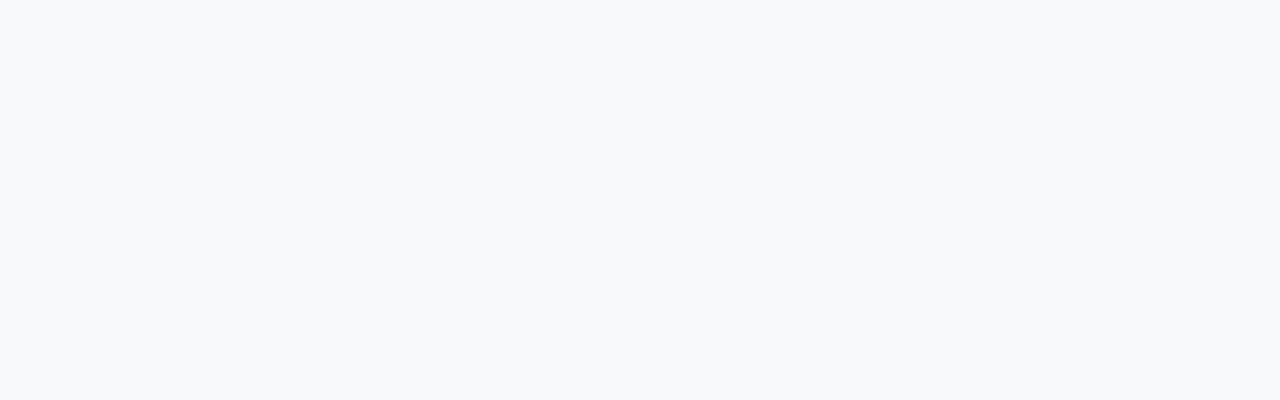
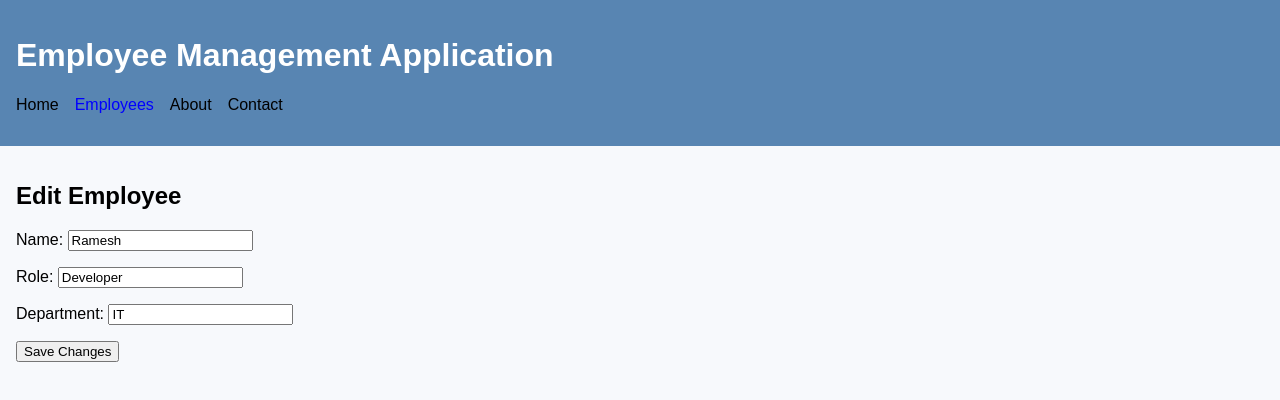
Before and after one commit to thefullstacktrainer/reactjs_training_oct_2025, a React (Vite) app in the folder session6_reactjs_navigation/employee-management/: page /employees/1/edit in a window 1280 px wide. Before the commit this address had no page. Shown: the top 400 px of the page. Built offline with nearby package versions, Linux system fonts and the light colour scheme.

Commit message:
Empoyee operation with useContext

```diff
--- a/session6_reactjs_navigation/employee-management/src/App.jsx
+++ b/session6_reactjs_navigation/employee-management/src/App.jsx
@@ -1,27 +1,25 @@
-import { Link, Routes, Route, NavLink } from "react-router-dom"
-import Home from "./pages/Home"
-import About from "./pages/About"
-import Contact from "./pages/Contact"
-import AppLayout from "./layouts/AppLayout"
-import EmployeeList from "./pages/EmployeeList"
+import { Routes, Route } from 'react-router-dom';
+import AppLayout from './layouts/AppLayout';
+import Home from './pages/Home';
+import About from './pages/About';
+import Contact from './pages/Contact';
+import EmployeeList from './pages/EmployeeList';
+import AddEmployee from './pages/AddEmployee';
+import ViewEmployee from './pages/ViewEmployee';
+import EditEmployee from './pages/EditEmployee';
 
-function App() {
-
+export default function App() {
   return (
-    <>
-      <div style={{ padding: '2rem' }}>
-
-        <Routes>
-          <Route path="/" element={<AppLayout />}>
-            <Route index element={<Home />}/>
-            <Route path="/employees" element={<EmployeeList />}/>
-            <Route path="/about" element={<About />} />
-            <Route path="/contact" element={<Contact />} />
-          </Route>
-        </Routes>
-      </div>
-    </>
-  )
+    <Routes>
+      <Route path="/" element={<AppLayout />}>
+        <Route index element={<Home />} />
+        <Route path="employees" element={<EmployeeList />} />
+        <Route path="employees/add" element={<AddEmployee />} />
+        <Route path="employees/:id" element={<ViewEmployee />} />
+        <Route path="employees/:id/edit" element={<EditEmployee />} />
+        <Route path="about" element={<About />} />
+        <Route path="contact" element={<Contact />} />
+      </Route>
+    </Routes>
+  );
 }
-
-export default App
--- /dev/null
+++ b/session6_reactjs_navigation/employee-management/src/pages/AddEmployee.jsx
@@ -0,0 +1,68 @@
+import { useState, useContext } from 'react';
+import { useNavigate } from 'react-router-dom';
+import { EmployeeContext } from '../context/EmployeeContext.jsx';
+
+export default function AddEmployee() {
+  const [formData, setFormData] = useState({
+    name: '',
+    role: '',
+    department: '',
+  });
+
+  const { addEmployee } = useContext(EmployeeContext);
+  const navigate = useNavigate();
+
+  const handleChange = (e) => {
+    const { name, value } = e.target;
+    setFormData({ ...formData, [name]: value });
+  };
+
+  const handleSubmit = (e) => {
+    e.preventDefault();
+    if (!formData.name || !formData.role || !formData.department) {
+      alert('Please fill all fields');
+      return;
+    }
+    addEmployee(formData);
+    navigate('/employees');
+  };
+
+  return (
+    <div>
+      <h2>Add New Employee</h2>
+      <form onSubmit={handleSubmit} style={{ marginTop: '1rem' }}>
+        <div style={{ marginBottom: '1rem' }}>
+          <label>Name: </label>
+          <input
+            type="text"
+            name="name"
+            value={formData.name}
+            onChange={handleChange}
+          />
+        </div>
+
+        <div style={{ marginBottom: '1rem' }}>
+          <label>Role: </label>
+          <input
+            type="text"
+            name="role"
+            value={formData.role}
+            onChange={handleChange}
+          />
+        </div>
+
+        <div style={{ marginBottom: '1rem' }}>
+          <label>Department: </label>
+          <input
+            type="text"
+            name="department"
+            value={formData.department}
+            onChange={handleChange}
+          />
+        </div>
+
+        <button type="submit">Add Employee</button>
+      </form>
+    </div>
+  );
+}
--- /dev/null
+++ b/session6_reactjs_navigation/employee-management/src/pages/EditEmployee.jsx
@@ -0,0 +1,65 @@
+import { useParams, useNavigate } from 'react-router-dom';
+import { useContext, useState, useEffect } from 'react';
+import { EmployeeContext } from '../context/EmployeeContext.jsx';
+
+export default function EditEmployee() {
+  const { id } = useParams();
+  const { employees } = useContext(EmployeeContext);
+  const { addEmployee } = useContext(EmployeeContext); // For future updates we’ll replace with updateEmployee
+  const navigate = useNavigate();
+
+  const existing = employees.find((emp) => emp.id === parseInt(id));
+
+  const [formData, setFormData] = useState(existing || {});
+
+  useEffect(() => {
+    if (!existing) navigate('/employees');
+  }, [existing, navigate]);
+
+  const handleChange = (e) => {
+    const { name, value } = e.target;
+    setFormData({ ...formData, [name]: value });
+  };
+
+  const handleSubmit = (e) => {
+    e.preventDefault();
+    alert(`This will update employee ${formData.name} (feature in next module)`);
+    navigate(`/employees/${id}`);
+  };
+
+  return (
+    <div>
+      <h2>Edit Employee</h2>
+      <form onSubmit={handleSubmit} style={{ marginTop: '1rem' }}>
+        <div style={{ marginBottom: '1rem' }}>
+          <label>Name: </label>
+          <input
+            type="text"
+            name="name"
+            value={formData.name || ''}
+            onChange={handleChange}
+          />
+        </div>
+        <div style={{ marginBottom: '1rem' }}>
+          <label>Role: </label>
+          <input
+            type="text"
+            name="role"
+            value={formData.role || ''}
+            onChange={handleChange}
+          />
+        </div>
+        <div style={{ marginBottom: '1rem' }}>
+          <label>Department: </label>
+          <input
+            type="text"
+            name="department"
+            value={formData.department || ''}
+            onChange={handleChange}
+          />
+        </div>
+        <button type="submit">Save Changes</button>
+      </form>
+    </div>
+  );
+}
--- a/session6_reactjs_navigation/employee-management/src/pages/EmployeeList.jsx
+++ b/session6_reactjs_navigation/employee-management/src/pages/EmployeeList.jsx
@@ -1,20 +1,36 @@
-import React from 'react'
-import { useContext } from 'react'
-import { EmployeeContext } from '../context/EmployeeContext'
+import { useContext } from 'react';
+import { NavLink } from 'react-router-dom';
+import { EmployeeContext } from '../context/EmployeeContext.jsx';
 
 export default function EmployeeList() {
-    const { employees } = useContext(EmployeeContext)
-    return (<>
+  const { employees } = useContext(EmployeeContext);
+
+  return (
+    <div>
       <h2>Employee List</h2>
-        <table>
+      <NavLink
+        to="/employees/add"
+        style={{
+          display: 'inline-block',
+          marginBottom: '1rem',
+          padding: '0.5rem 1rem',
+          backgroundColor: '#003366',
+          color: 'white',
+          textDecoration: 'none',
+          borderRadius: '4px',
+        }}
+      >
+        + Add Employee
+      </NavLink>
+
+      <table border="1" cellPadding="8" style={{ borderCollapse: 'collapse', width: '100%' }}>
         <thead>
-                <tr>
-                    <th>
-                        ID
-                    </th>
+          <tr style={{ backgroundColor: '#eee' }}>
+            <th>ID</th>
             <th>Name</th>
             <th>Role</th>
             <th>Department</th>
+            <th>Actions</th>
           </tr>
         </thead>
         <tbody>
@@ -24,12 +40,13 @@ export default function EmployeeList() {
               <td>{emp.name}</td>
               <td>{emp.role}</td>
               <td>{emp.department}</td>
+              <td>
+                <NavLink to={`/employees/${emp.id}`}>View</NavLink>
+              </td>
             </tr>
-
           ))}
         </tbody>
       </table>
-    </>
-
-    )
+    </div>
+  );
 }
--- /dev/null
+++ b/session6_reactjs_navigation/employee-management/src/pages/ViewEmployee.jsx
@@ -0,0 +1,36 @@
+import { useParams, Link } from 'react-router-dom';
+import { useContext } from 'react';
+import { EmployeeContext } from '../context/EmployeeContext.jsx';
+
+export default function ViewEmployee() {
+  const { id } = useParams();
+  const { employees } = useContext(EmployeeContext);
+
+  const employee = employees.find((emp) => emp.id === parseInt(id));
+
+  if (!employee) {
+    return (
+      <div>
+        <h2>Employee not found!</h2>
+        <Link to="/employees">Go Back</Link>
+      </div>
+    );
+  }
+
+  return (
+    <div>
+      <h2>Employee Details</h2>
+      <p><strong>ID:</strong> {employee.id}</p>
+      <p><strong>Name:</strong> {employee.name}</p>
+      <p><strong>Role:</strong> {employee.role}</p>
+      <p><strong>Department:</strong> {employee.department}</p>
+
+      <div style={{ marginTop: '1rem' }}>
+        <Link to={`/employees/${id}/edit`} style={{ marginRight: '1rem' }}>
+          Edit
+        </Link>
+        <Link to="/employees">Back to List</Link>
+      </div>
+    </div>
+  );
+}
```
Lines whose indentation alone changed are shown as unchanged.
